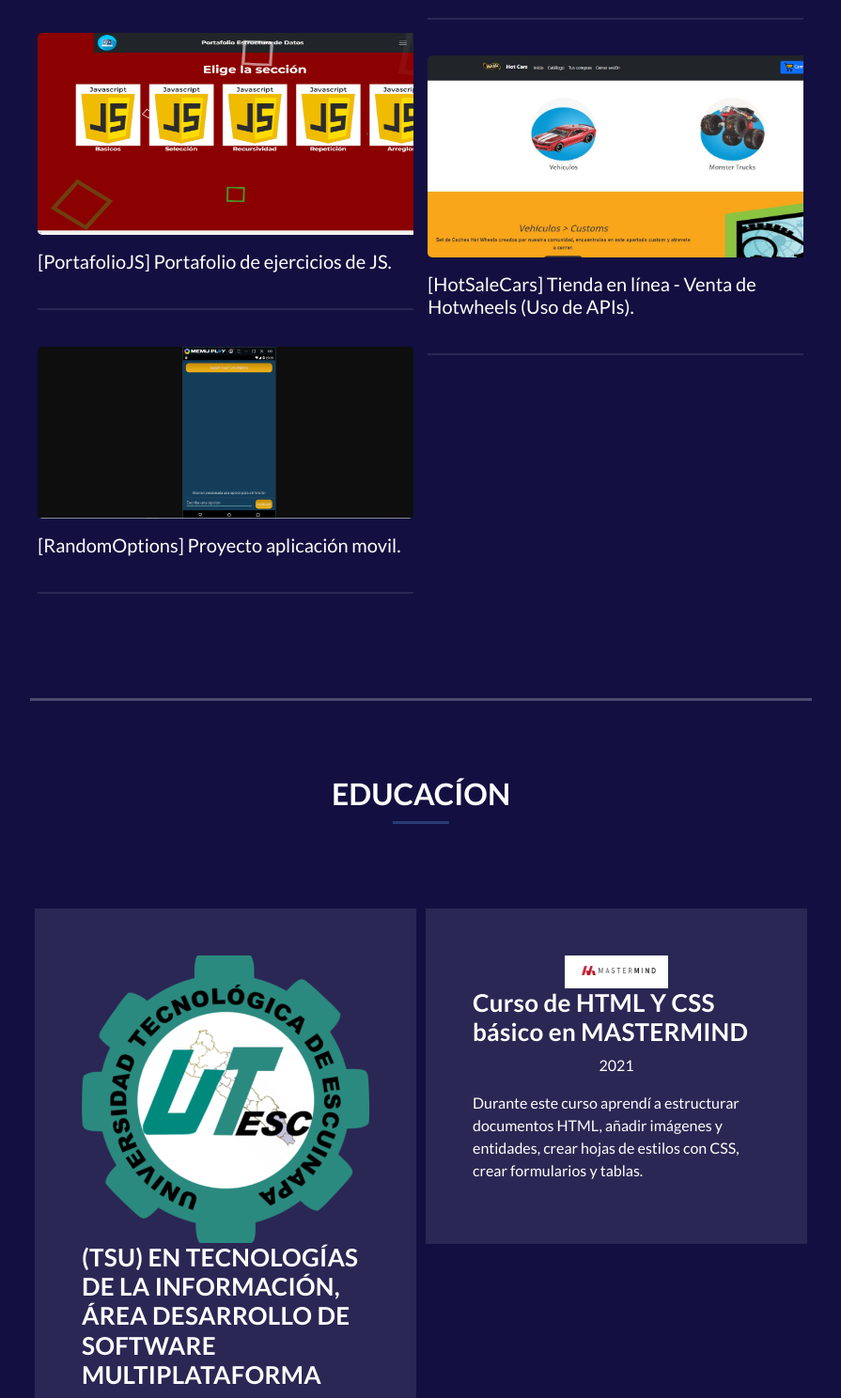
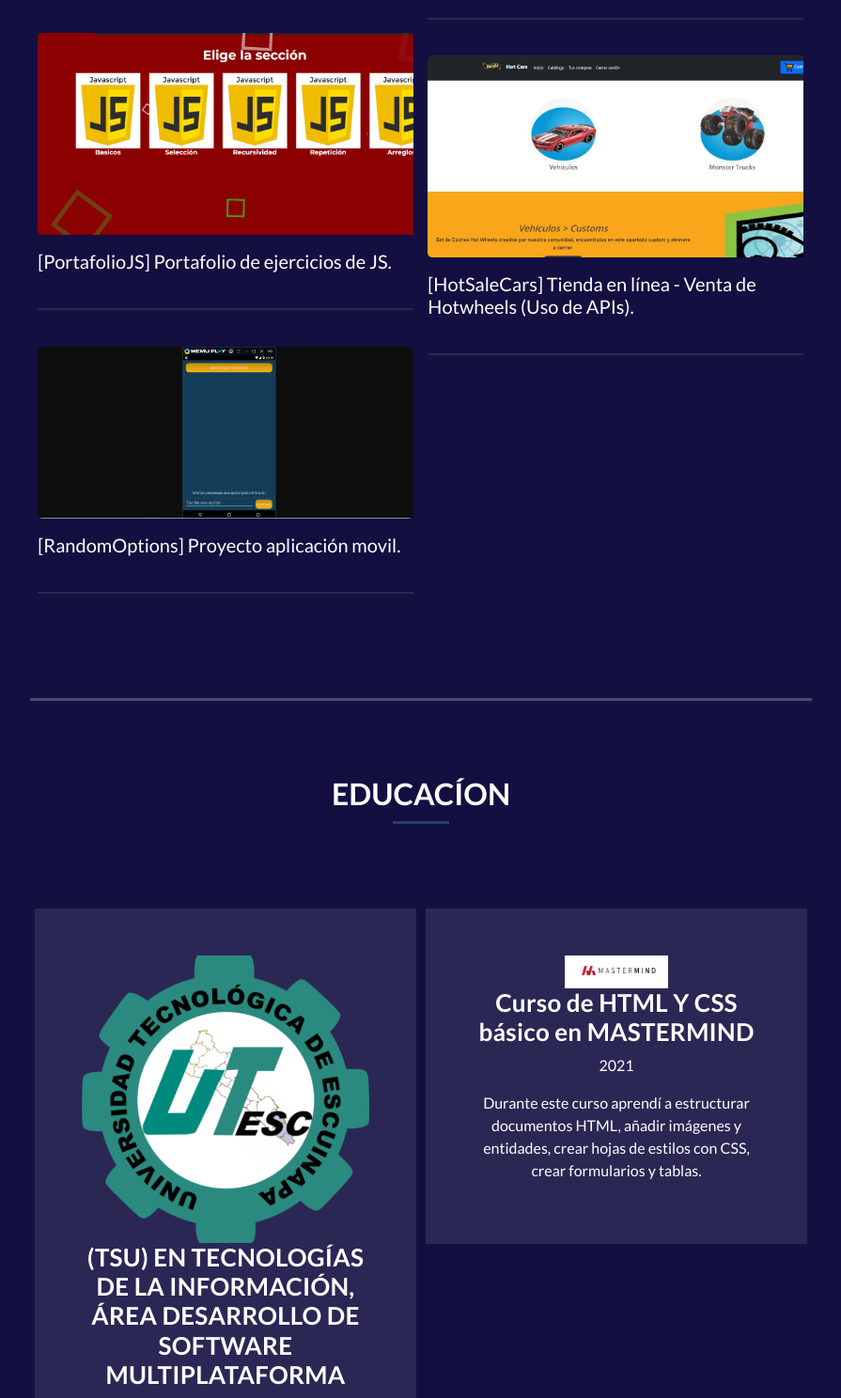
Before and after one commit to ElianReyes003/portafolio, a plain HTML site: page index.html in a window 1280 px wide. Shown: the part 2169-3657 px from the top of the page at 94% size, without its empty margins (352-1247 px from the left). Drawn offline with Linux system fonts and the light colour scheme.

Commit message:
Error en la img

```diff
--- a/assets/css/styles.css
+++ b/assets/css/styles.css
@@ -399,6 +399,7 @@ button:hover {
     justify-content: center;
     align-items: center;
     flex-direction: column;
+    text-align: center      ;
 }
 
 .service-img{
@@ -528,6 +529,7 @@ section.my-work .section-heading {
     width: 100%;
     height: 100%;
     border-radius: 5px;
+    object-fit: cover;
 }
 
 .lazyload {
```
